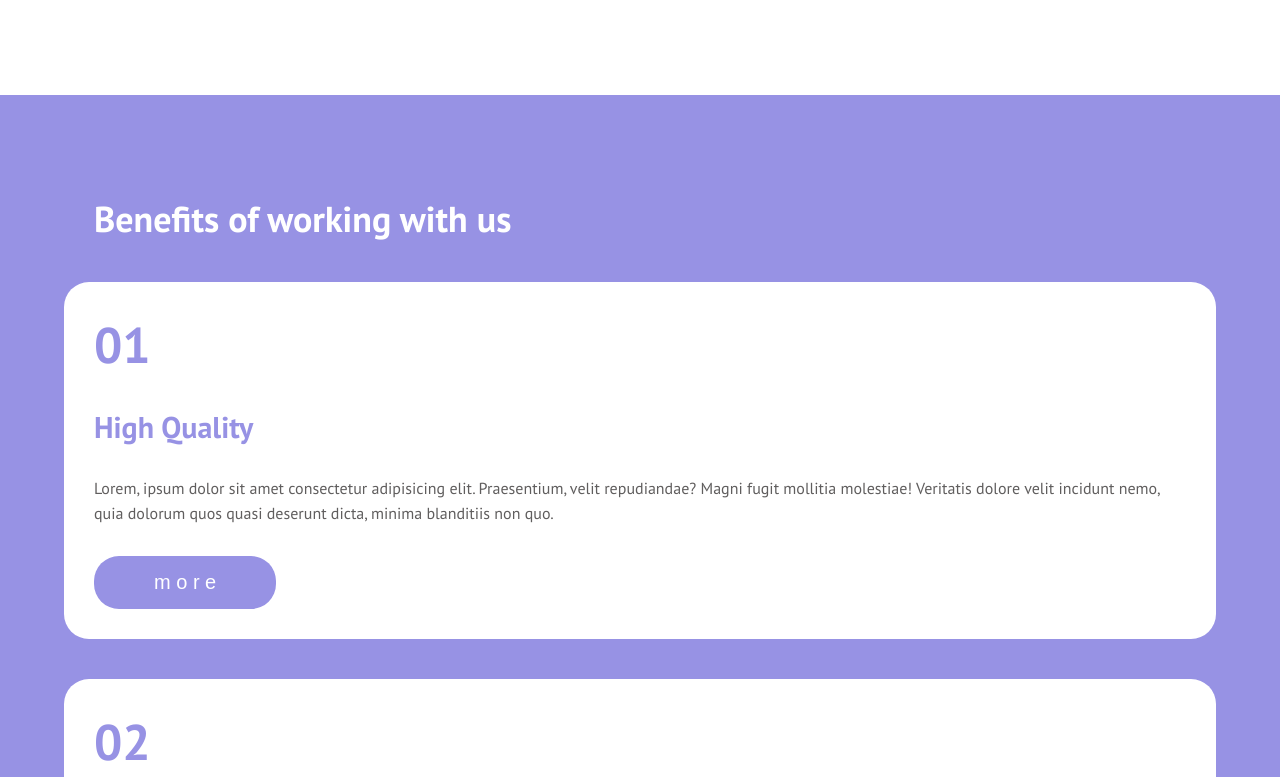
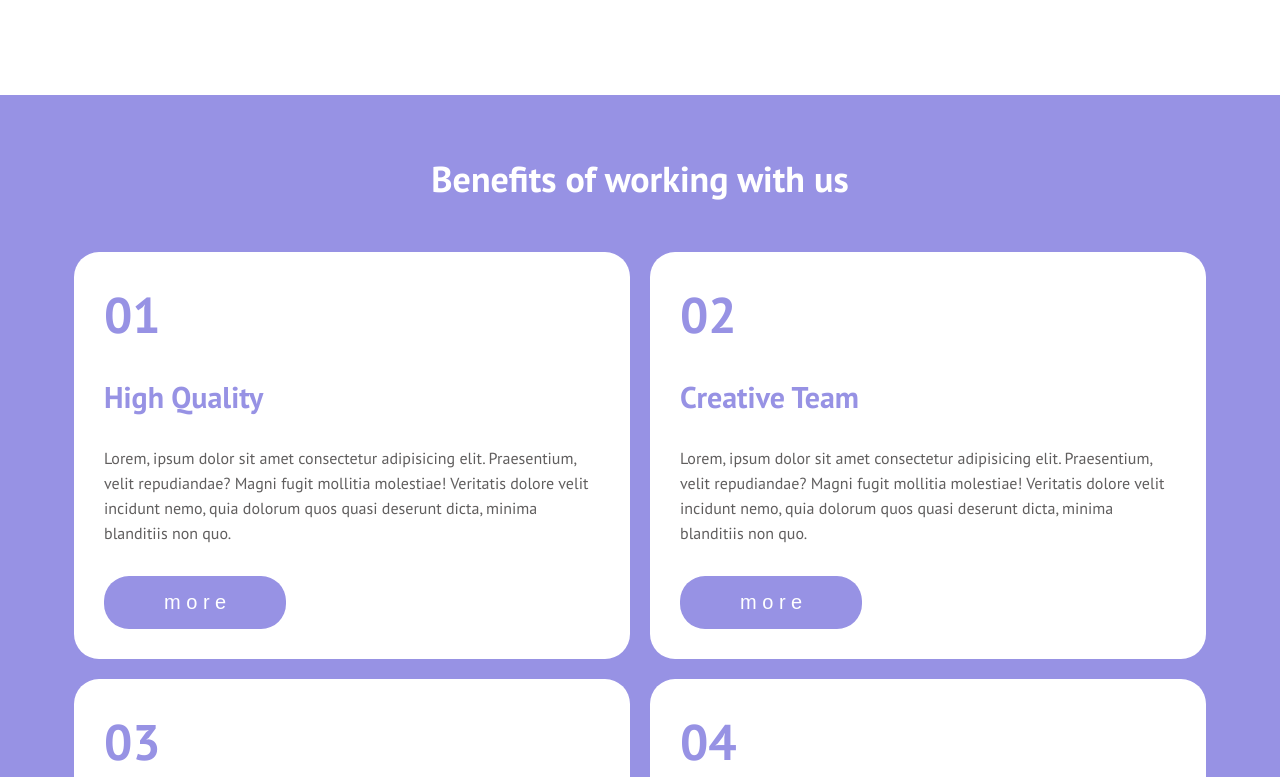
Before and after one commit to FedericoGuadagnoli/htmlcss-responsive-layout, a plain HTML site: page index.html in a window 1280 px wide. Shown: the part 5420-6197 px from the top of the page. Drawn offline with Linux system fonts and the light colour scheme.

Commit message:
Add media quary tablet section benefits

```diff
--- a/Css/style.css
+++ b/Css/style.css
@@ -465,4 +465,29 @@ footer a {
         top: 74%;
     }
 
+
+    /* SECTION BENEFITS */
+    #benefits {
+        padding: 20px 0;
+    }
+
+    #benefits .row {
+        flex-direction: row;
+        flex-wrap: wrap;
+    }
+
+    #benefits .col:first-child {
+        flex-basis: 100%;
+    }
+
+    #benefits .col:first-child .card {
+        align-items: center;
+        padding: 30px 30px;
+    }
+
+    #benefits .col {
+        margin: 10px 10px;
+        flex-basis: calc(100% / 2 - 20px);
+    }
+
 }
```
